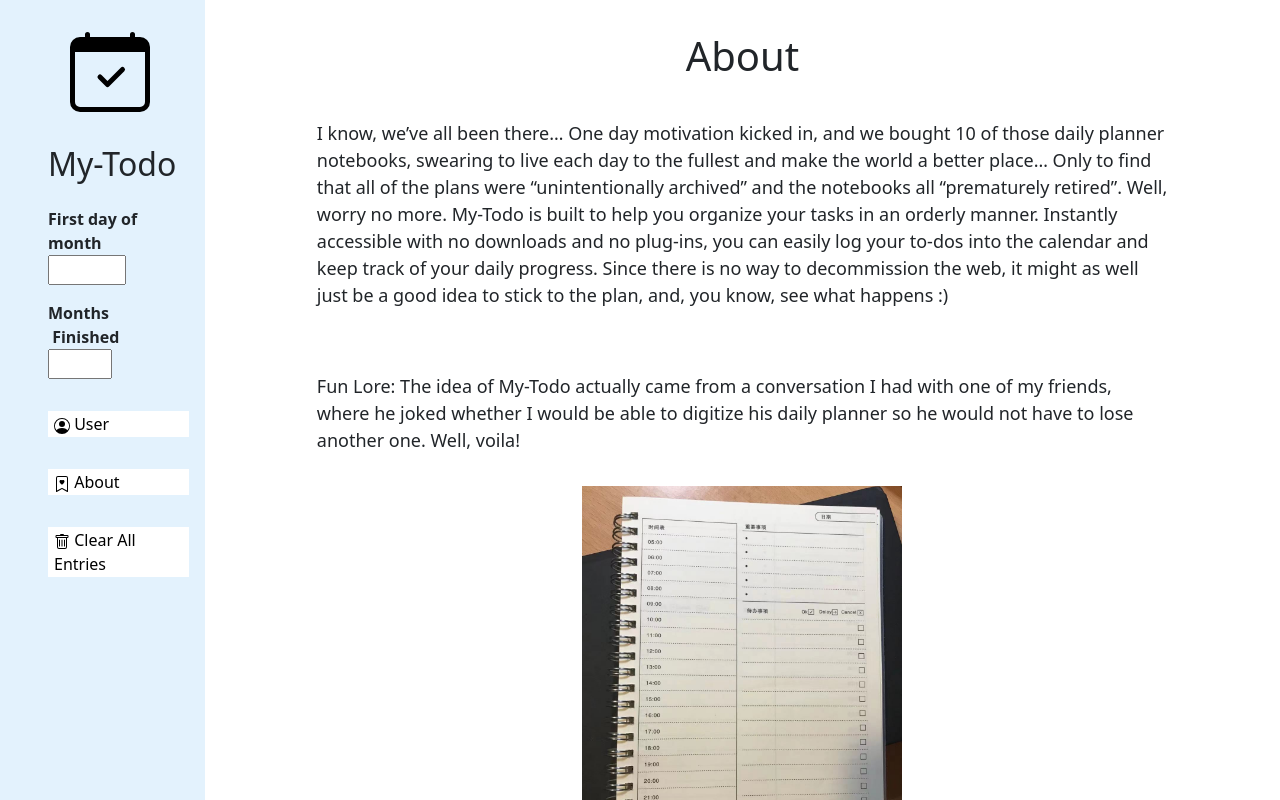
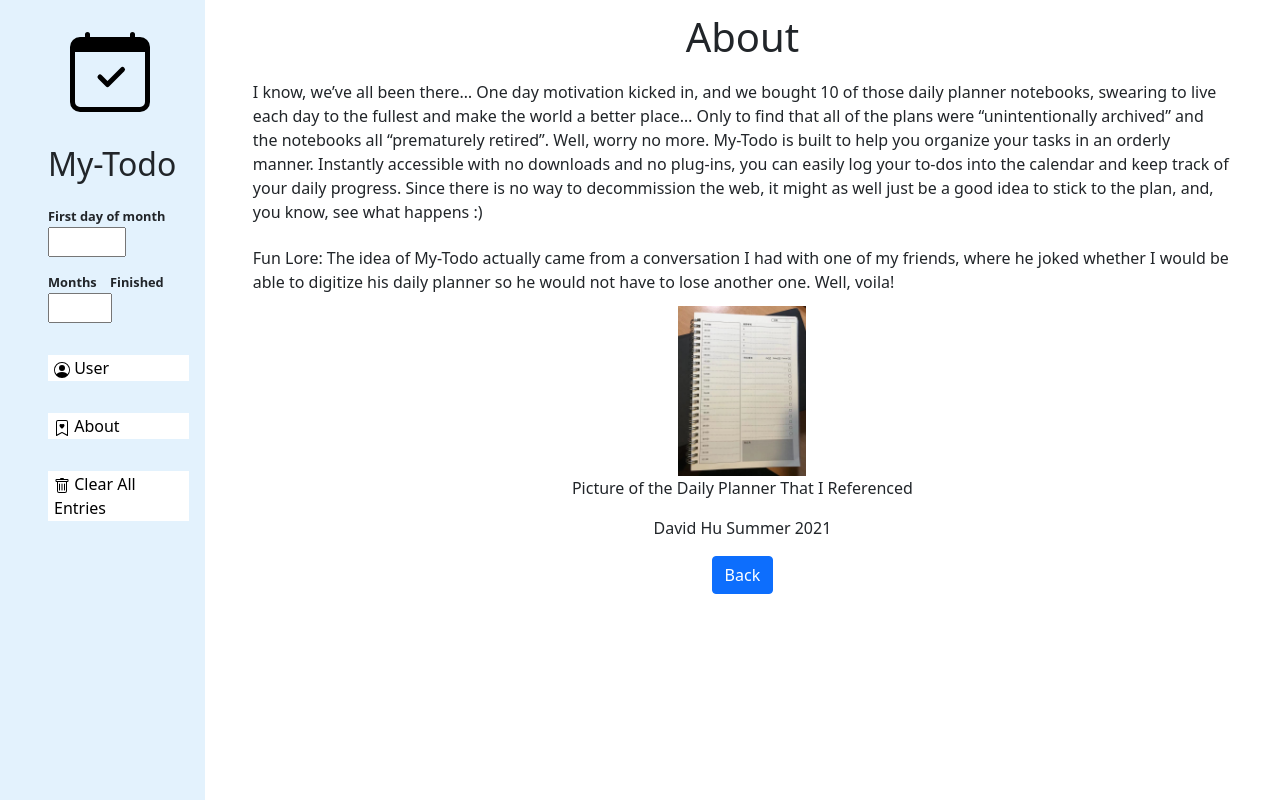
Before and after one commit to SnailKnightHH/My-Calendar, a React (Create React App) app: page / in a window 1280 px wide. Both pictures are taken after a click on the button "About". Shown: the top 800 px of the page. Built offline with nearby package versions, Linux system fonts and the light colour scheme.

Commit message:
web app is now responsive

```diff
--- a/src/App.js
+++ b/src/App.js
@@ -422,6 +422,7 @@ function App() {
           switchToAbout={AboutCalendarSwitch}
           updateDayNum={updateDayNum}
           MonthFinished={MonthFinished}
+          ifGoToTasks={goToTasks}
         />
         {!goToTasks && !goToUser && !goToAbout && (
           <CalendarGrid
@@ -431,7 +432,6 @@ function App() {
           />
         )}
         {goToTasks && all_TodoPages[key]}
-        {/* {goToTasks && all_TodoPages[9]} */}
         {error && <ErrorModel onConfirm={clearError} />}
         {goToUser && !goToAbout && <User goBack={switchToCalendarFromUser} />}
         {goToAbout && !goToUser && (
@@ -441,5 +441,5 @@ function App() {
     </Overallgrid>
   );
 }
-//props.goToTasks  props.error  props.detectError props.switchToCalendar props.clearError
+
 export default App;
--- a/src/Components/AboutPage.js
+++ b/src/Components/AboutPage.js
@@ -5,7 +5,7 @@ import DailyPlannerReference from "../Image/Daily-Planner-Reference.jpg";
 const AboutPage = (props) => {
   return (
     <section className="AboutMainPage">
-      <h1 style={{ marginTop: "2rem" }}>About</h1>
+      <h1 className="AboutPageTitle">About</h1>
       <p className="AboutPageParagraph">
         I know, we’ve all been there… One day motivation kicked in, and we
         bought 10 of those daily planner notebooks, swearing to live each day to
--- a/src/Components/AddUntimedTask.js
+++ b/src/Components/AddUntimedTask.js
@@ -1,4 +1,5 @@
 import "bootstrap/dist/css/bootstrap.css";
+import "../css/TodoPage.css";
 import { useState } from "react";
 
 const AddUntimedTask = (props) => {
@@ -20,14 +21,16 @@ const AddUntimedTask = (props) => {
 
   return (
     <form onSubmit={addTaskHandler}>
-      <label htmlFor="addTask">Task</label>
+      <label htmlFor="addTask" style={{ marginRight: "0.5rem" }}>
+        Task
+      </label>
       <input
         id="addTask"
         type="text"
         value={enteredTask}
         onChange={taskChangeHandler}
       ></input>
-      <button type="submit" className="btn btn-primary">
+      <button type="submit" className="btn btn-primary add_btn">
         Add
       </button>
     </form>
--- a/src/Components/Dayslot.js
+++ b/src/Components/Dayslot.js
@@ -12,7 +12,7 @@ const Dayslot = (props) => {
     <React.Fragment>
       {!props.goToTasks && (
         <button className="day_slot" onClick={switchToTaskLisks}>
-          <h2>{props.day_num}</h2>
+          <h2 className="day_slot_text">{props.day_num}</h2>
           <h2 className="day_slot_text">Tasks: {props.task_num}</h2>
           <h2 className="day_slot_text">Finished: {props.finished_num}</h2>
         </button>
--- a/src/Components/Sizebar.js
+++ b/src/Components/Sizebar.js
@@ -25,7 +25,7 @@ const Sidebar = (props) => {
   };
 
   return (
-    <nav className="sidebar">
+    <nav className={`sidebar ${props.ifGoToTasks ? "ToDoPageSideBar" : ""}`}>
       <img className="userImage" src={CalendarIcon} alt="Default" />
       <hr></hr>
       <ul className="sidebar-ul">
--- a/src/Components/WeekdaysBar.js
+++ b/src/Components/WeekdaysBar.js
@@ -1,4 +1,5 @@
 import React from "react";
+import "../css/calendar.css";
 
 const WeekdaysBar = () => {
   return (
--- a/src/css/AboutPage.css
+++ b/src/css/AboutPage.css
@@ -4,14 +4,53 @@
   align-items: center;
 }
 
-.AboutPageParagraph {
-  margin: 2rem 7rem;
-  font-size: large;
-}
-
 .DailyPlannerImage {
-  width: 20rem;
-  height: 26rem;
   object-fit: cover;
   align-self: center;
 }
+
+@media screen and (min-width: 750px) {
+  .DailyPlannerImage {
+    width: 6rem;
+  }
+
+  .AboutPageParagraph {
+    font-size: small;
+    margin: 0.4rem 2rem;
+  }
+
+  .AboutPageTitle {
+    margin-top: 0.5rem;
+  }
+}
+
+@media screen and (min-width: 1024px) {
+  .DailyPlannerImage {
+    width: 8rem;
+  }
+
+  .AboutPageParagraph {
+    font-size: medium;
+    margin: 0.7rem 3rem;
+  }
+
+  .AboutPageTitle {
+    margin-top: 0.8rem;
+  }
+}
+
+@media screen and (min-width: 1400px) {
+  .DailyPlannerImage {
+    width: 20rem;
+    height: 26rem;
+  }
+
+  .AboutPageParagraph {
+    font-size: large;
+    margin: 2rem 7rem;
+  }
+
+  .AboutPageTitle {
+    margin-top: 2rem;
+  }
+}
--- a/src/css/TodoPage.css
+++ b/src/css/TodoPage.css
@@ -7,7 +7,7 @@
 .TodoPageTitle {
   display: grid;
   margin-top: 1rem;
-  grid-template-columns: repeat(2, 50fr);
+  grid-template-columns: repeat(2, 50vw);
 }
 
 .title {
@@ -41,3 +41,21 @@
 .checkbox {
   margin-left: 1rem;
 }
+
+.add_btn {
+  margin-left: 1rem;
+}
+
+@media screen and (min-width: 750px) {
+}
+
+@media screen and (min-width: 1024px) {
+}
+
+@media screen and (min-width: 1400px) {
+  .TodoPageGrid {
+    display: grid;
+    margin-top: 1rem;
+    grid-template-columns: repeat(2, 50vw);
+  }
+}
--- a/src/css/calendar.css
+++ b/src/css/calendar.css
@@ -25,5 +25,35 @@
 
 .CalendarGrid {
   display: grid;
-  grid-template: 10fr repeat(6, 15fr) / repeat(7, 12fr);
+  grid-template: 10vh repeat(6, 15vh) / repeat(7, 12vw);
 }
+
+@media screen and (min-width: 750px) {
+  .day_slot_text {
+    font-size: small;
+  }
+
+  .WeekDay {
+    font-size: 1.2rem;
+  }
+}
+
+@media screen and (min-width: 1024px) {
+  .day_slot_text {
+    font-size: medium;
+  }
+
+  .WeekDay {
+    font-size: 1.8rem;
+  }
+}
+
+@media screen and (min-width: 1400px) {
+  .day_slot_text {
+    font-size: x-large;
+  }
+
+  .WeekDay {
+    font-size: 2.5rem;
+  }
+}
--- a/src/css/sidebar.css
+++ b/src/css/sidebar.css
@@ -9,10 +9,12 @@
   align-self: center;
 }
 
-.first_day_of_month, .month_finished {
+.first_day_of_month,
+.month_finished {
   margin-top: 1rem;
   margin-right: 1rem;
   font-weight: bold;
+  font-size: 1rem;
 }
 
 .monthFinishedBtn {
@@ -57,3 +59,52 @@
 .sidebar-item .sidebar-Clear-btn:hover {
   background: tomato;
 }
+
+@media screen and (min-width: 750px) {
+  .first_day_of_month,
+  .month_finished {
+    font-size: 0.6rem;
+  }
+
+  .Todo_main_title {
+    font-size: 1.2rem;
+  }
+}
+
+@media screen and (min-width: 1024px) {
+  .first_day_of_month,
+  .month_finished {
+    font-size: 0.8rem;
+  }
+
+  .Todo_main_title {
+    font-size: 1.7rem;
+  }
+
+  .sidebar {
+    height: 100vh;
+  }
+
+  .ToDoPageSideBar.sidebar {
+    height: 160vh;
+  }
+}
+
+@media screen and (min-width: 1400px) {
+  .first_day_of_month,
+  .month_finished {
+    font-size: 1rem;
+  }
+
+  .Todo_main_title {
+    font-size: 2rem;
+  }
+
+  .sidebar {
+    height: 100vh;
+  }
+
+  .ToDoPageSideBar.sidebar {
+    height: 100vh;
+  }
+}
--- a/src/css/user.css
+++ b/src/css/user.css
@@ -7,7 +7,6 @@
 .userPageGrid {
   display: grid;
   grid-template: repeat(2, 20fr) repeat(3, 30fr) / repeat(2, 50fr);
-  margin-top: 2rem;
   align-items: flex-start;
 }
 
@@ -28,3 +27,21 @@
 .UserPageBtn {
   margin-top: 4rem;
 }
+
+@media screen and (min-width: 750px) {
+  .userPageGrid {
+    margin-top: 0.4rem;
+  }
+}
+
+@media screen and (min-width: 1024px) {
+  .userPageGrid {
+    margin-top: 0.8rem;
+  }
+}
+
+@media screen and (min-width: 1400px) {
+  .userPageGrid {
+    margin-top: 2rem;
+  }
+}
```
Also changed, not shown: firebase.json (added), 1 other file (tests, documents, lock files or other folders).
